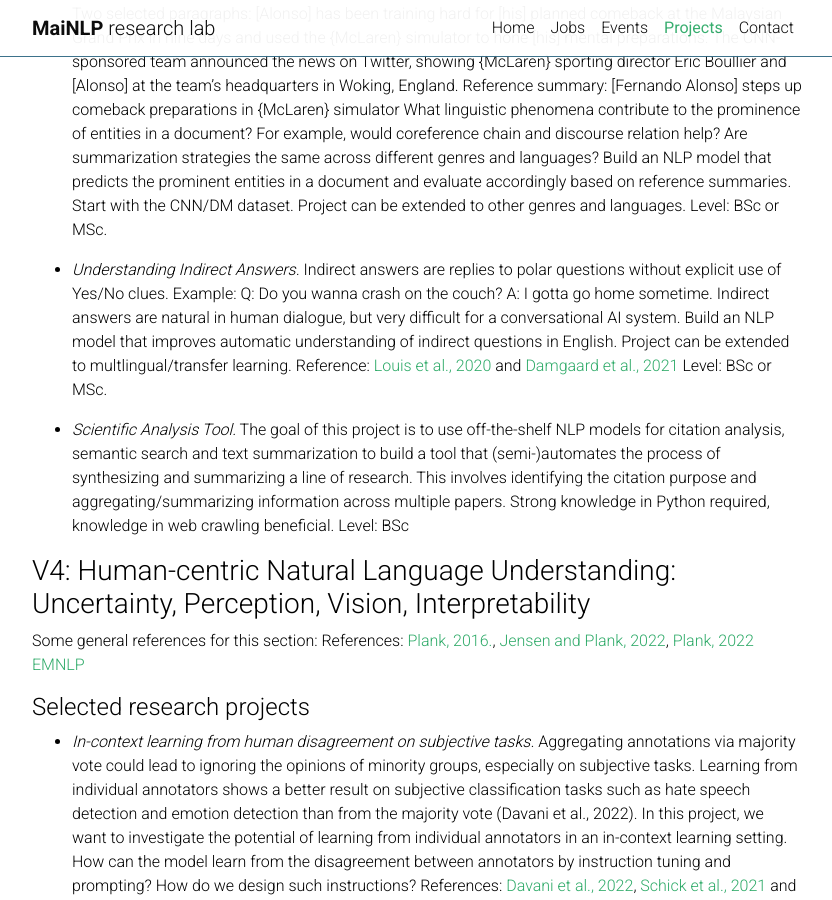
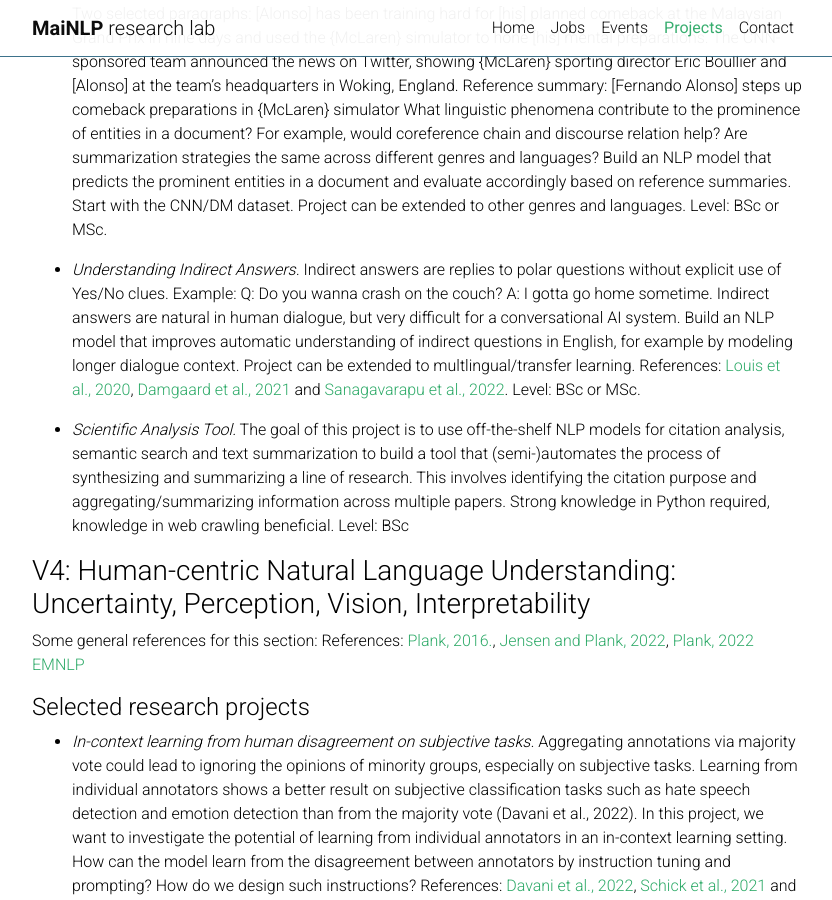
Before and after one commit to mainlp/mainlp.github.io, a Jekyll site: the page built from _pages/projects.md, in a window 1280 px wide and 900 px high, scrolled down 6134 px. Shown: the whole window, without its empty margins (223-1055 px from the left). Built offline with Jekyll 4.4.1, drawn with Linux system fonts in a browser that asks for light colours; emoji names are drawn with the system emoji font; comment, search, counter and statistics services are not loaded; a style sheet for code colours, icons or effects is not loaded.

Commit message:
Update projects.md add reference

```diff
--- a/_pages/projects.md
+++ b/_pages/projects.md
@@ -159,7 +159,7 @@ Start with the CNN/DM dataset. Project can be extended to other genres and langu
 
 - *Understanding Indirect Answers.* Indirect answers are replies to polar questions without explicit use
 of Yes/No clues. Example: Q: Do you wanna crash on the couch? A: I gotta go home sometime. Indirect answers are natural in human dialogue, but very difficult for a conversational AI system. Build an NLP model that improves automatic understanding of indirect
-questions in English. Project can be extended to multlingual/transfer learning. Reference: [Louis et al., 2020](https://aclanthology.org/2020.emnlp-main.601/) and [Damgaard et al., 2021](https://aclanthology.org/2021.codi-main.1/)  Level: BSc or MSc.
+questions in English, for example by modeling longer dialogue context. Project can be extended to multlingual/transfer learning. References: [Louis et al., 2020](https://aclanthology.org/2020.emnlp-main.601/), [Damgaard et al., 2021](https://aclanthology.org/2021.codi-main.1/) and [Sanagavarapu et al., 2022](https://aclanthology.org/2022.naacl-main.345/). Level: BSc or MSc.
 
 - *Scientific Analysis Tool.* The goal of this project is to use off-the-shelf NLP models for citation analysis, semantic search and text summarization to build a tool that (semi-)automates the process of synthesizing and summarizing a line of research. This involves identifying the citation purpose and aggregating/summarizing information across multiple papers. Strong knowledge in Python required, knowledge in web crawling beneficial. Level: BSc
 
```
